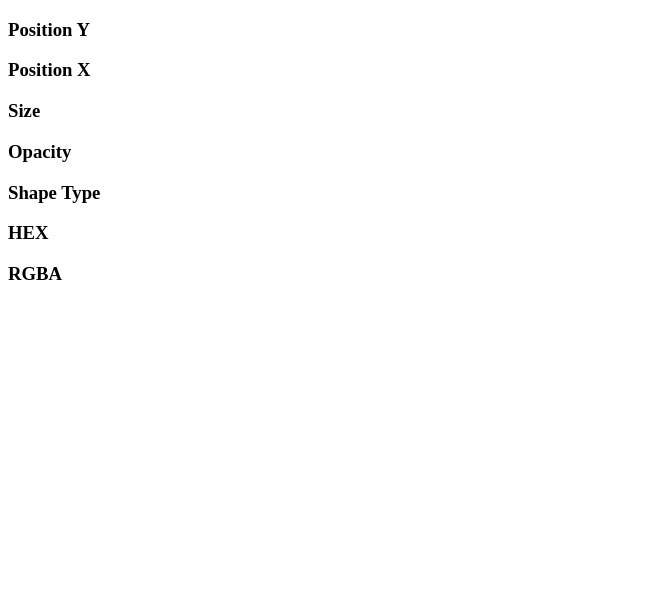
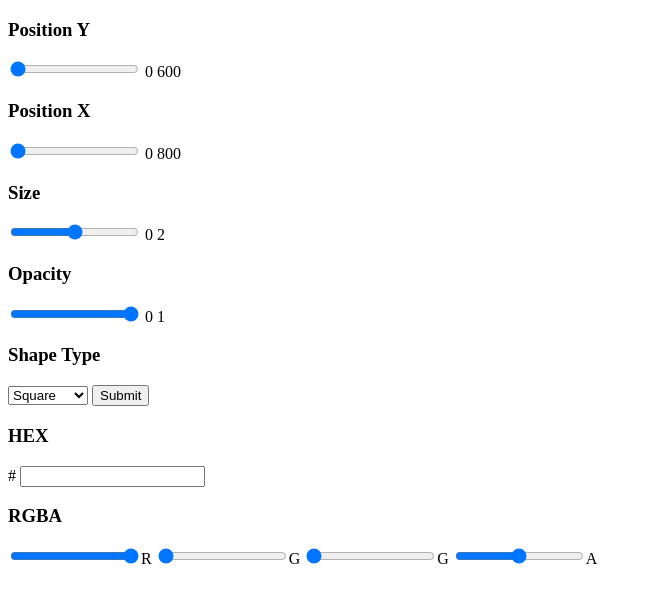
Before and after one commit to kouroshgz/Block-Manipulation, a plain HTML site: page index.html in a window 1280 px wide. Shown: the whole page, without its empty margins (0-651 px from the left). Drawn offline with Linux system fonts and the light colour scheme.

Commit message:
menu html completed

```diff
--- a/index.html
+++ b/index.html
@@ -10,37 +10,86 @@
 	<div class="menu">
 		<div class="block">
 			<h3 class="block-heading">Position Y</h3>
-			<div class="wrapper"></div>
+			<div class="wrapper">
+				<div class="input-wrapper">
+					<input type="range"  id="pos-y" min="0" max ="600" value="0">
+					<label for="pos-y">
+						<span>0</span>
+						<span>600</span>
+					</label>
+				</div>
+			</div>
 		</div>
 
 		<div class="block">
 			<h3 class="block-heading">Position X</h3>
-			<div class="wrapper"></div>
+			<div class="wrapper">
+				<div class="input-wrapper">
+					<input type="range"  id="pos-x" min="0" max ="600" value="0">
+					<label for="pos-x">
+						<span>0</span>
+						<span>800</span>
+					</label>
+				</div>
+			</div>
 		</div>
 
 		<div class="block">
 			<h3 class="block-heading">Size</h3>
-			<div class="wrapper"></div>
+			<div class="wrapper">
+				<div class="input-wrapper">
+					<input type="range"  id="size" min="0" max ="2" step="0.1">
+					<label for="size">
+						<span>0</span>
+						<span>2</span>
+					</label>
+				</div>
+			</div>
 		</div>
 
 		<div class="block">
 			<h3 class="block-heading">Opacity</h3>
-			<div class="wrapper"></div>
+			<div class="wrapper">
+				<div class="input-wrapper">
+					<input type="range"  id="opacity" min="0" max ="1" step=".01" value="1">
+					<label for="opacity">
+						<span>0</span>
+						<span>1</span>
+					</label>
+				</div>
+			</div>
 		</div>
 
 		<div class="block">
 			<h3 class="block-heading">Shape Type</h3>
-			<div class="wrapper"></div>
+			<div class="wrapper">
+				<select id="shape-select">
+					<option value="1">Square</option>
+					<option value="2">Circle</option>
+					<option value="3">Rhombus</option>
+				</select>
+				<button id="submit">Submit</button>
+			</div>
 		</div>
 
 		<div class="block">
 			<h3 class="block-heading">HEX</h3>
-			<div class="wrapper"></div>
+			<div class="wrapper">
+				<div class="input-wrapper">
+						<label for="HEX">#</label>
+						<input type="text" id="hex">
+				</div>
+			</div>
 		</div>
 
 		<div class="block">
 			<h3 class="block-heading">RGBA</h3>
-			<div class="wrapper"></div>
+			<div class="wrapper">
+				<input type="range" min="0" max="255" id="rgba-r" value="255"><label for="rgba-r">R</label>
+				<input type="range" min="0" max="255" id="rgba-g" value="0"><label for="rgba-g">G</label>
+				<input type="range" min="0" max="255" id="rgba-b" value="0"><label for="rgba-b">G</label>
+				<input type="range" min="0" max="1" step="0.01" id="rgba-a" ><label for="rgba-a">A</label>
+			</div>
 		</div>
 
 	</div>
```
